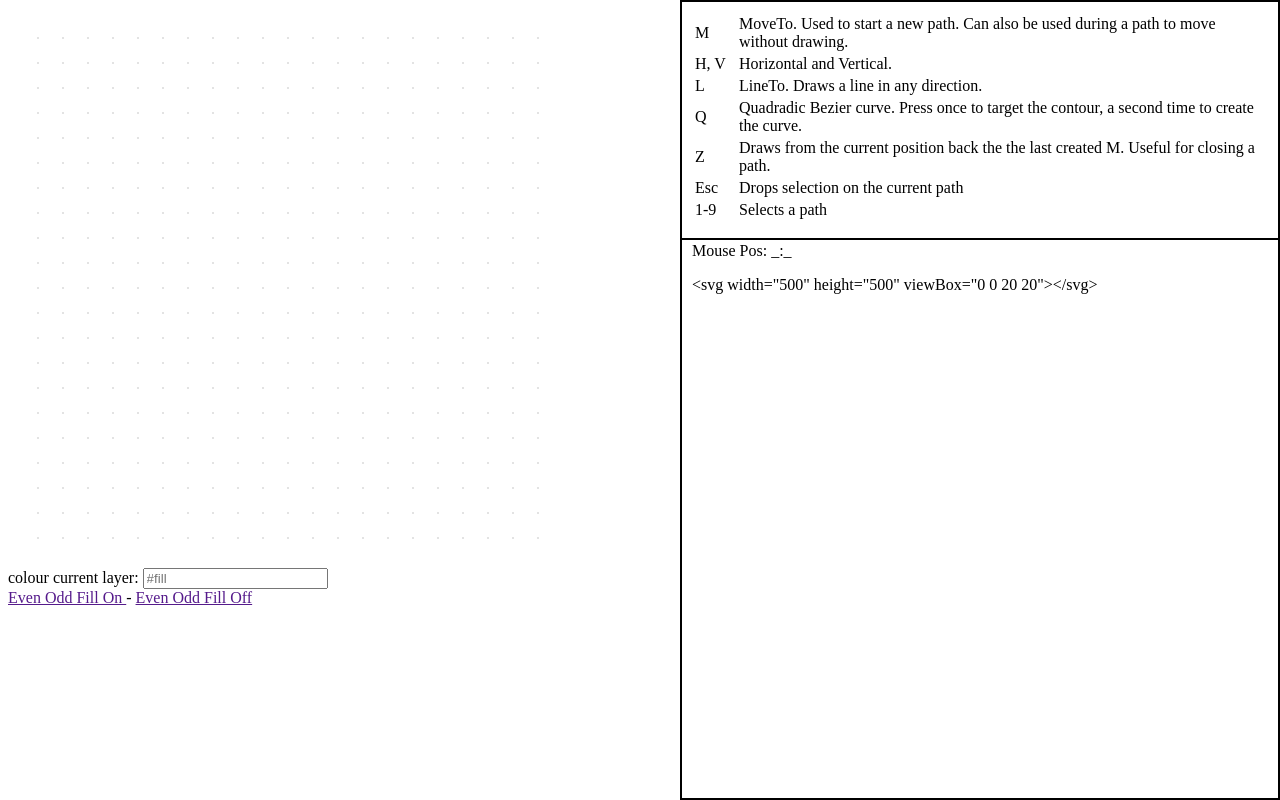
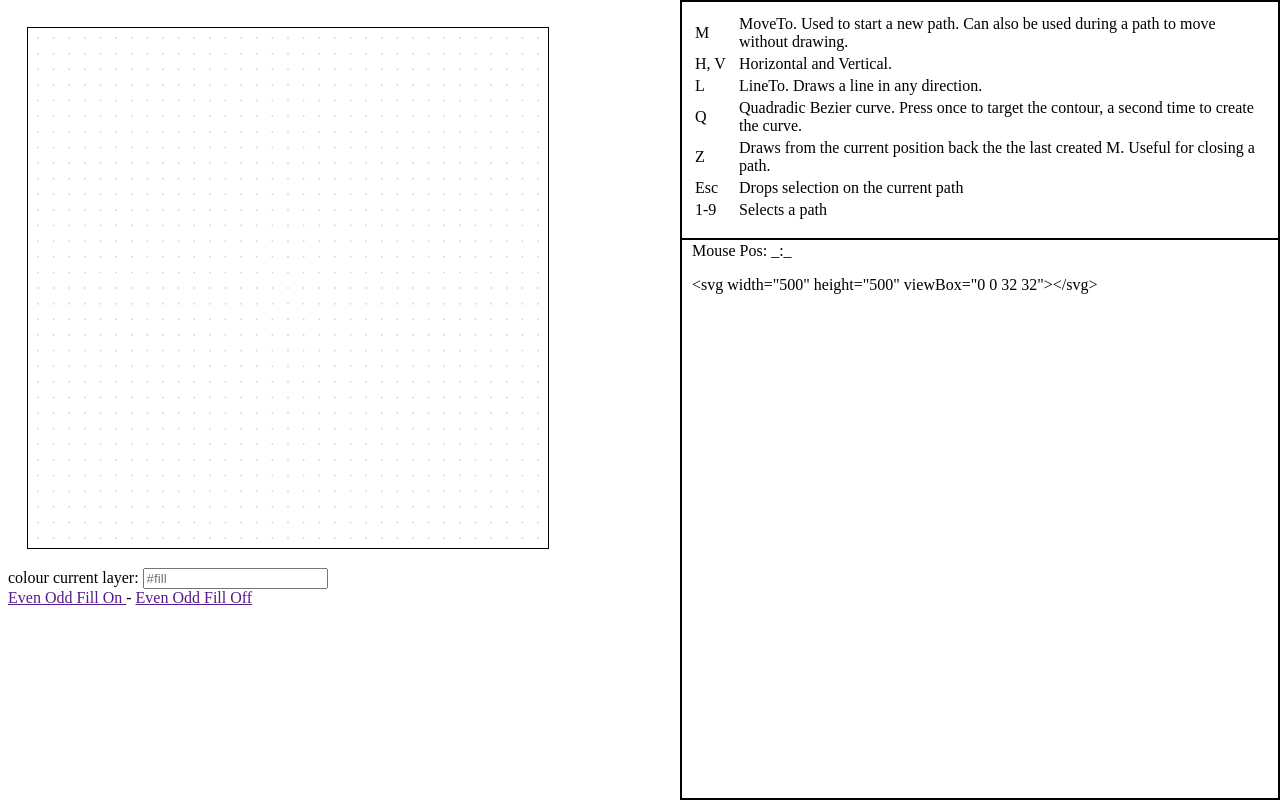
Before and after one commit to BenWeigt/SVGEditor, a plain HTML site: page index.html in a window 1280 px wide. Drawn offline with Linux system fonts and the light colour scheme.

Commit message:
default size on demo now matches s8 icon styleset

```diff
--- a/index.html
+++ b/index.html
@@ -19,7 +19,7 @@
 	</head>
 	<body>
 
-		<div style="margin: 20px; display: inline-block;" id="SVGEditorA">
+		<div style="margin: 20px; display: inline-block; outline: 1px solid black;" id="SVGEditorA">
 		</div>
 
 
@@ -66,8 +66,8 @@
 		'use strict';
 			window.editor = new SVGEditor(document.getElementById('SVGEditorA'), {
 				canvas: {
-					width: 20,
-					height: 20
+					width: 32,
+					height: 32
 				},
 				width: 500,
 				height: 500,
```
